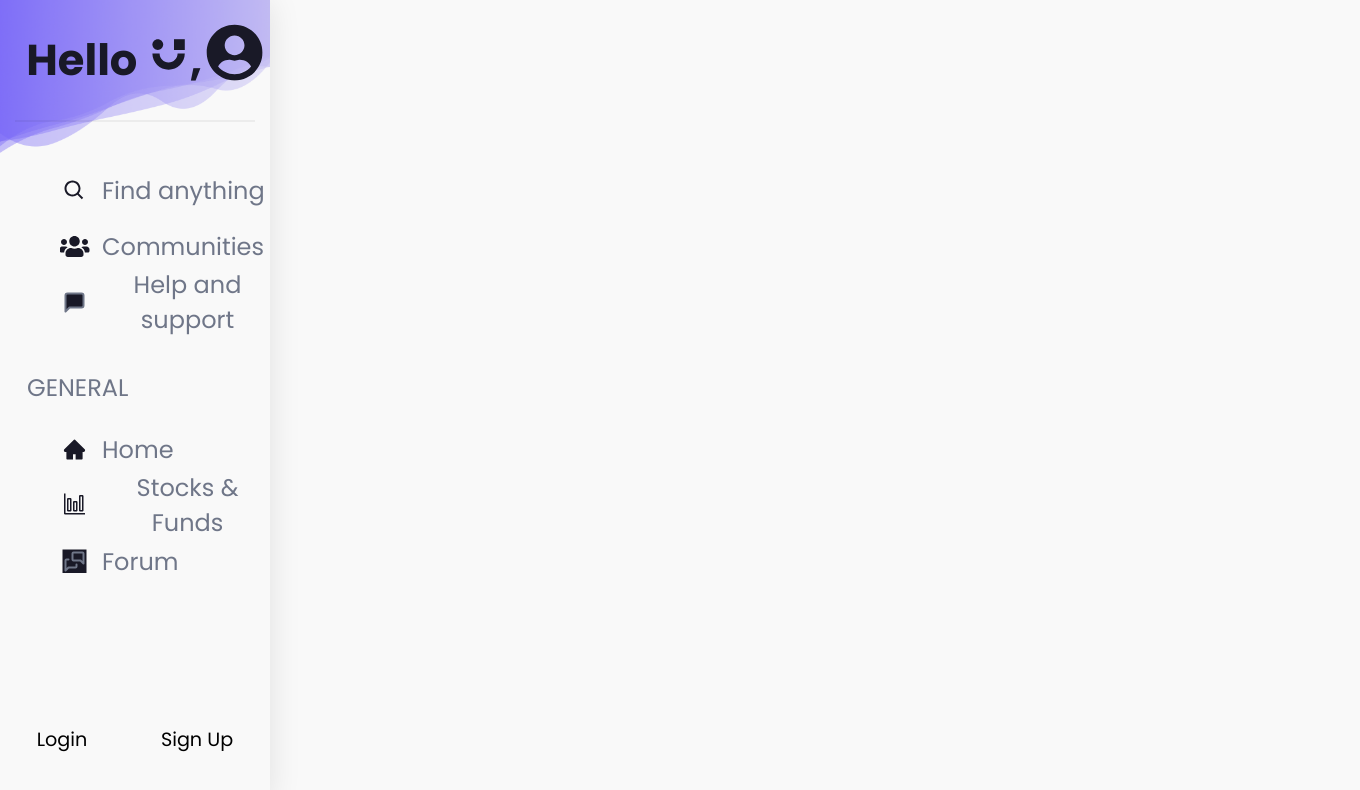
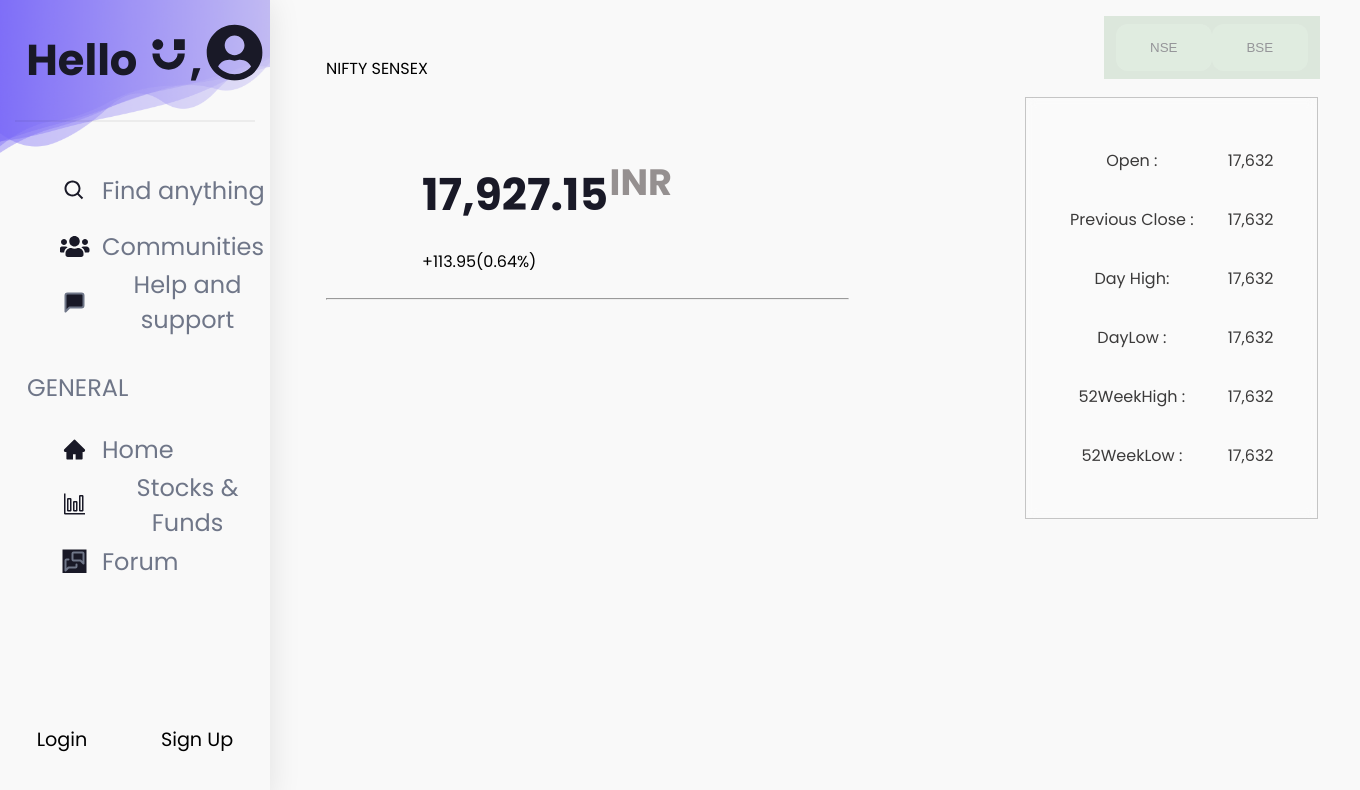
Before and after one commit to ArnavPrakash/TradeStation, a React (Create React App) app: page /login in a window 1280 px wide. Shown: the top 790 px of the page, 1360 px wide, since content can reach past the window. Built offline with nearby package versions, Linux system fonts and the light colour scheme.

Commit message:
Updated the home page

```diff
--- a/package.json
+++ b/package.json
@@ -7,6 +7,7 @@
     "@testing-library/react": "^13.4.0",
     "@testing-library/user-event": "^13.5.0",
     "apexcharts": "^3.36.3",
+    "axios": "^1.2.2",
     "react": "^18.2.0",
     "react-apexcharts": "^1.4.0",
     "react-dom": "^18.2.0",
--- a/src/Router.jsx
+++ b/src/Router.jsx
@@ -9,7 +9,7 @@
 import {VscGraph} from 'react-icons/vsc';
 import {MdOutlineForum} from 'react-icons/md';
 import {TbMessages} from 'react-icons/tb';
-
+import ComponentPart from '../src/componants/ComponentPart'
 
 function Routed() {
 		return (
@@ -74,7 +74,9 @@
                                 <div>Sign Up</div>
                             </div>
                     </div>
+                    <ComponentPart></ComponentPart>
                 </main>
+
             </div>
         );
 }
--- /dev/null
+++ b/src/componants/ComponentPart.jsx
@@ -0,0 +1,43 @@
+import React from "react";
+import OverviewCard from "./OverviewCard";
+import "./pagestyles/ComponentPart.css";
+
+
+function ComponentPart(){
+
+
+
+  return (
+  <div >
+
+  <div className="field">
+
+    <button className="side-button">NSE</button>
+    <button className="side-button">BSE</button>
+
+    </div>
+
+    <div className='main'>
+    <div className="details">
+      NIFTY
+      SENSEX
+
+      </div>
+      <div className="overview">
+        <div className="net" >
+      <div className="Score"><h1>17,927.15<sup>INR</sup></h1>
+       +113.95(0.64%)
+
+       </div>
+       <hr></hr>
+       </div>
+       <OverviewCard></OverviewCard>
+
+       </div>
+
+        </div>
+
+  </div>);
+}
+
+export default ComponentPart
--- /dev/null
+++ b/src/componants/OverviewCard.jsx
@@ -0,0 +1,47 @@
+import React, { useState,useEffect } from "react";
+import axios from "axios";
+import { useNavigate , renderMatches, useParams } from "react-router-dom";
+import "../componants/pagestyles/OverviewCard.css"
+
+
+
+function OverviewCard ({Stock}) {
+  // const [data, setData] = useState({});
+
+  // const stock = {Stock};
+
+  // useEffect(function () {
+  //     const url = `${process.env.REACT_APP_SERVER}/${stock}` ;
+  //     fetch(url, {
+  //        method: 'get',
+  //        headers: {
+  //            'Content-Type': 'application/json;charset=utf-8'
+  //        }
+  //     }).then(rs => {
+
+  //        setData(rs.data)
+  //     });
+  //     console.log(data)
+  //{data.open} {data.PrevClose} {data.DayHigh} {data.DayLow}{data.YearHigh}
+  // }, []);
+
+  return(
+    <div className="card">
+      <table>
+
+
+      <tr><td>Open :</td> <td>17,632</td></tr>
+      <tr><td>Previous Close : </td><td>17,632</td></tr>
+      <tr><td>Day High:</td><td>17,632</td> </tr>
+
+      <tr><td>DayLow :</td><td> 17,632</td></tr>
+      <tr><td>52WeekHigh :</td><td>17,632 </td></tr>
+      <tr><td>52WeekLow : </td><td>17,632</td></tr>
+
+      </table>
+
+    </div>
+  )
+}
+
+export default OverviewCard;
--- /dev/null
+++ b/src/componants/pagestyles/ComponentPart.css
@@ -0,0 +1,95 @@
+@import url('https://fonts.googleapis.com/css2?family=Poppins&display=swap');
+@import url('https://fonts.googleapis.com/css2?family=Pacifico&display=swap');
+
+
+.main{
+
+padding: 5vh;
+  justify-content: left;
+    font-family: "Poppins";
+  }
+
+  .field{
+
+    background-color: rgba(209, 224, 209, 0.705);
+    float: right;
+    padding: 1vh;
+    width: 25vh;
+    margin-right: 5vh;
+    margin-top: 2vh;
+  }
+
+.side-button{
+    border: none;
+    margin-top: 0%;
+    align-items: right;
+    width:12vh;
+    padding: 2vh 0.5vh;
+    background-color:  rgba(227, 238, 227, 0.705);
+    border-radius: 12px;
+    color: rgb(149, 149, 153);
+    height: max-content;
+  }
+
+  /* button.nav-button svg {
+    max-height: 30px;
+    max-width: 30px;
+    min-width: 30px;
+    margin-right: 10px;
+    padding: 2.5px;
+  } */
+
+  .side-button:hover {
+    background: #f1f1f1 !important;
+    color:blue!important;
+  }
+
+  .side-button.active {
+    background: #ffffff !important;
+    fill: white !important;
+    color: blue!important;
+  }
+
+
+  .details{
+    display: flex;
+    flex-direction: column;
+
+
+    padding: 2vh;
+
+    width: max-content;
+  }
+
+  .Score{
+    margin-left: 10vh;
+    width: max-content;
+
+   margin-top: 0vh;
+   padding: 2vh;
+   text-align: left;
+   margin-right: 20vh;
+  }
+
+  hr.net{
+    width: 500%;
+  }
+
+  sup{
+  color: #6b6464b4;
+  padding: 0.2vh;
+
+}
+
+
+.net{
+  padding: 2vh;
+  margin-top: 0vh;
+  text-align: left;
+  margin-right: 20vh;
+
+}
+  .overview{
+  display: flex;
+  flex-direction: row;
+}
--- /dev/null
+++ b/src/componants/pagestyles/OverviewCard.css
@@ -0,0 +1,20 @@
+.card{
+
+    background: rgba(255, 255, 255, 0.22);
+    color: rgb(59, 58, 58);
+
+
+    backdrop-filter: blur(5.5px);
+    -webkit-backdrop-filter: blur(5.5px);
+    border: 1px solid rgba(89, 89, 89, 0.33);
+
+    padding: 4vh 2vw;
+    width: max-content;
+    margin-right: 0.2vh;
+    float: right;
+
+  }
+
+  td{
+  padding: 2vh;
+  }
```
Also changed, not shown: 1 other file (tests, documents, lock files or other folders).
